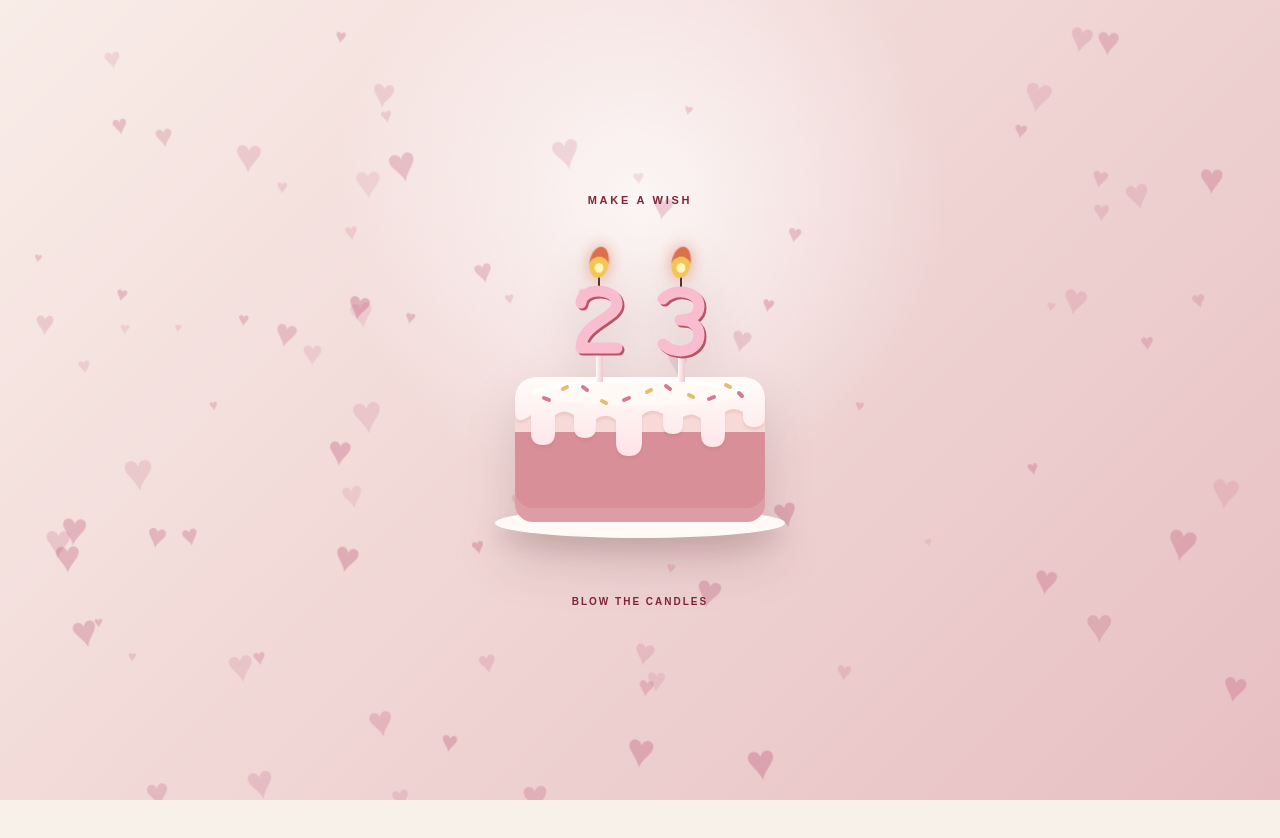
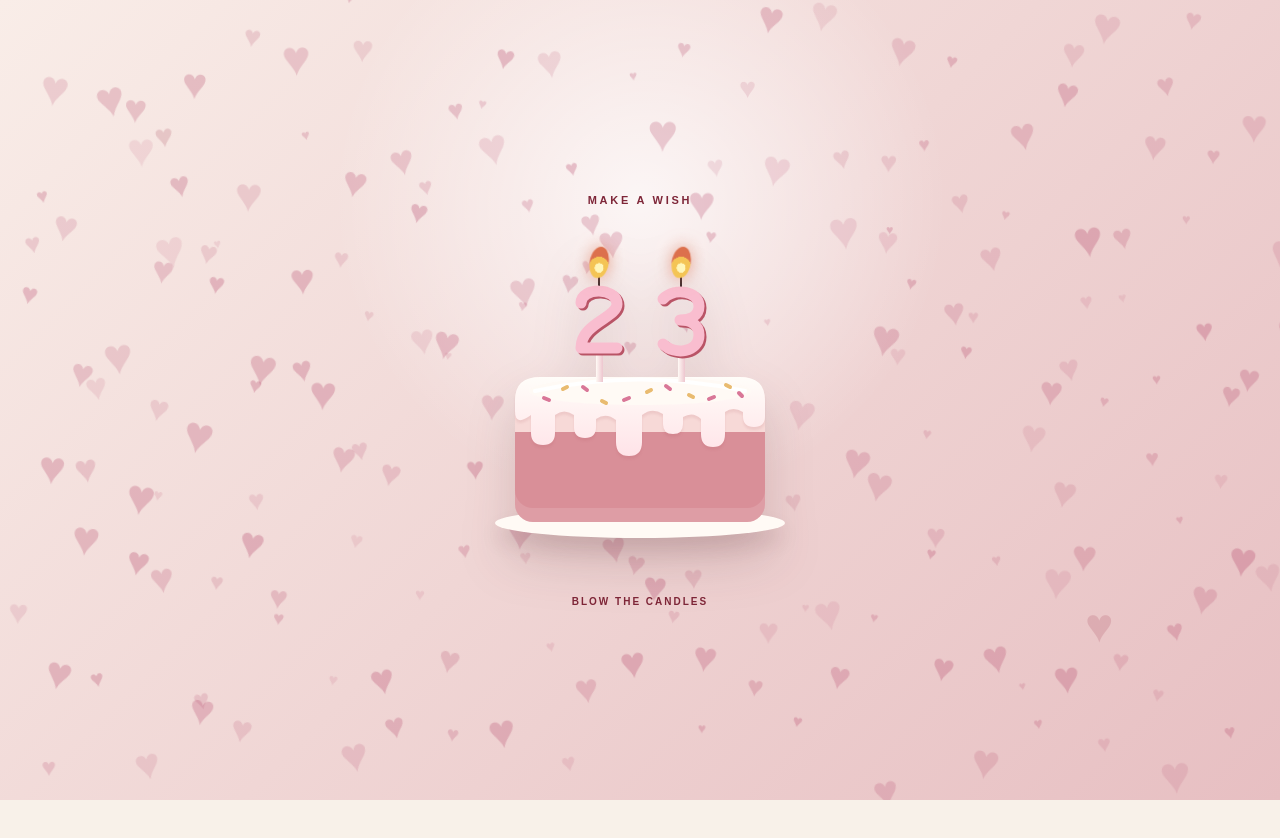
Before and after one commit to HaNguyen03/bum_birthday, a Next.js app: page / in a window 1280 px wide. Shown: the top 838 px of the page. Built offline with nearby package versions, Linux system fonts and the light colour scheme.

Commit message:
more random heart intro page

```diff
--- a/app/page.tsx
+++ b/app/page.tsx
@@ -18,17 +18,38 @@ function heartScatter(index: number, channel: number) {
   return ((value ^ (value >>> 16)) >>> 0) / 4294967296;
 }
 
+function heartSpread(index: number, base: number) {
+  let position = 0;
+  let fraction = 1 / base;
+  let remaining = index + 1;
+
+  while (remaining > 0) {
+    position += (remaining % base) * fraction;
+    remaining = Math.floor(remaining / base);
+    fraction /= base;
+  }
+
+  return position;
+}
+
 function FloatingHearts({ soft = false }: { soft?: boolean }) {
+  const count = soft ? 72 : 200;
+  const sideSize = Math.ceil(count / 2);
+
   return (
     <div className={`floating-hearts${soft ? " floating-hearts-soft" : ""}`} aria-hidden="true">
-      {Array.from({ length: soft ? 72 : 90 }, (_, index) => (
+      {Array.from({ length: count }, (_, index) => {
+        const side = index % 2;
+        const spreadIndex = Math.floor(index / 2) + side * sideSize;
+
+        return (
           <span
             key={index}
             style={{
               left: soft
                 ? `${index % 2 === 0 ? 1 + ((index * 7) % 17) : 81 + ((index * 7) % 17)}%`
-              : `${1 + heartScatter(index, 0) * 96}%`,
-            top: `${soft ? 3 + ((index * 29) % 92) : 2 + heartScatter(index, 1) * 94}%`,
+                : `${(side === 0 ? 1 : 50) + heartSpread(spreadIndex, 2) * 49}%`,
+              top: `${soft ? 3 + ((index * 29) % 92) : 2 + heartSpread(spreadIndex, 3) * 94}%`,
               fontSize: `${soft ? [12, 22, 46, 16, 76, 30, 18, 58, 24, 100, 36, 14][index % 12] : 12 + heartScatter(index, 2) * 42}px`,
               opacity: soft ? undefined : 0.12 + heartScatter(index, 3) * 0.2,
               animationDelay: `-${heartScatter(index, 4) * 20}s`,
@@ -42,7 +63,8 @@ function FloatingHearts({ soft = false }: { soft?: boolean }) {
               </svg>
             ) : "♥"}
           </span>
-      ))}
+        );
+      })}
     </div>
   );
 }
```
Lines whose indentation alone changed are shown as unchanged.
